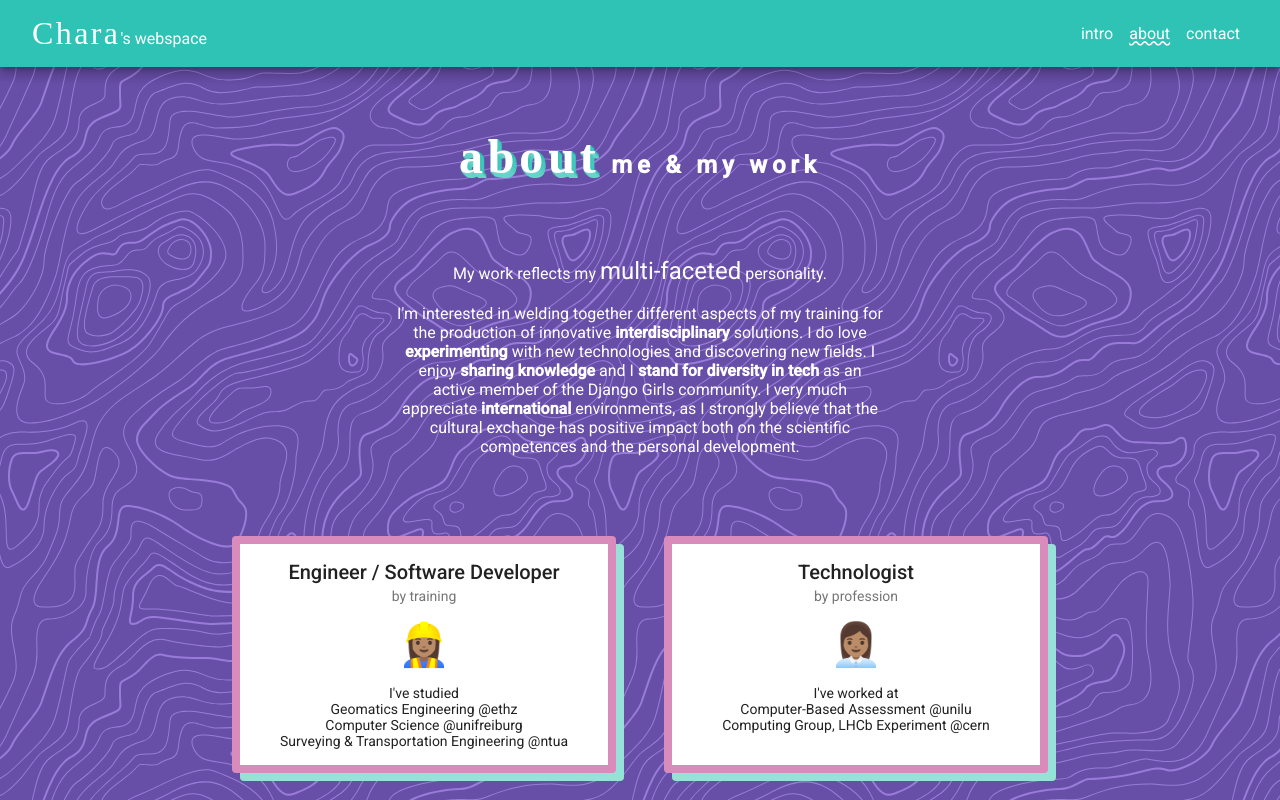
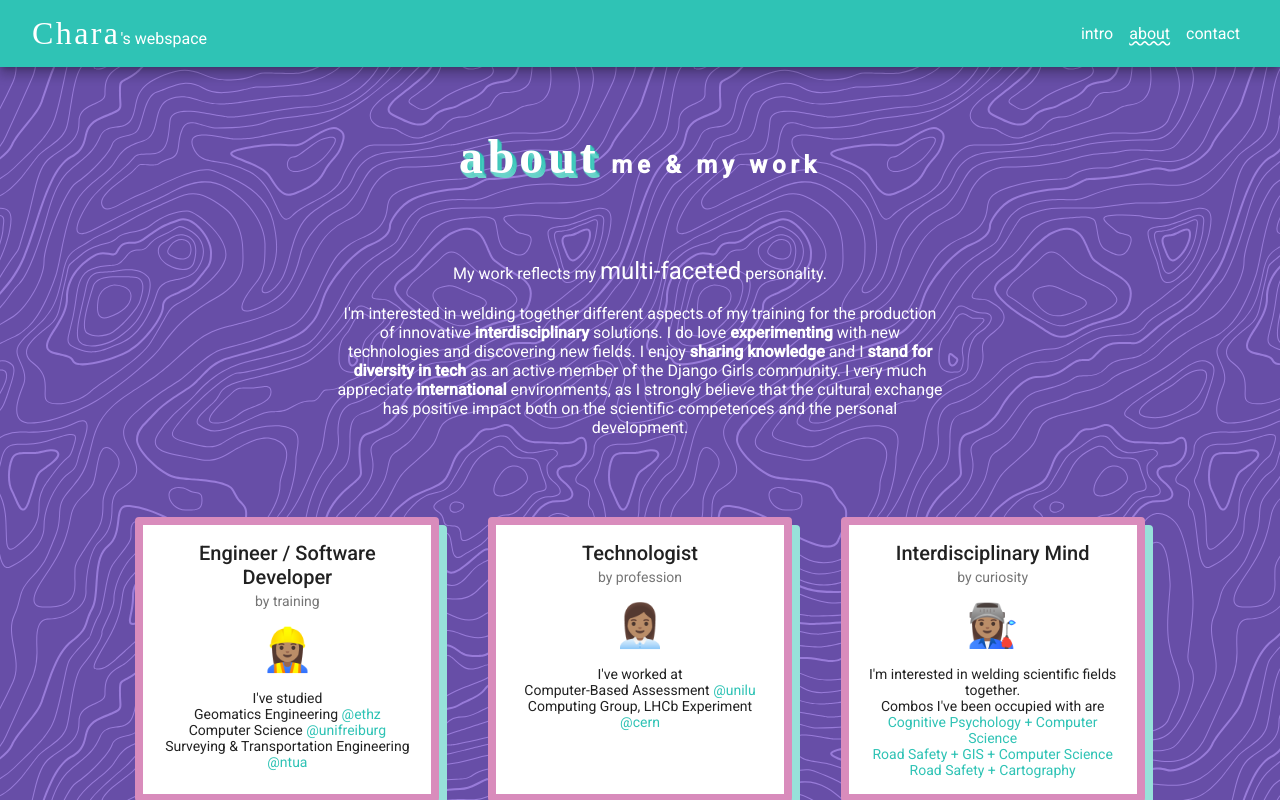
Before and after one commit to CharaLagou/charalagou, an Angular app: page /about in a window 1280 px wide. Shown: the top 800 px of the page. Built offline with nearby package versions, Linux system fonts and the light colour scheme; a web font is replaced by a local one.

Commit message:
Readme and Styles
-readme improvements
-media queries

```diff
--- a/src/app/components/about/about.component.html
+++ b/src/app/components/about/about.component.html
@@ -30,7 +30,7 @@
               I've studied<br />
               Geomatics Engineering
               <a
-                href="http://www.ika.ethz.ch/studium/masterprojektarbeit/2016_lagou_poster.pdf"
+                href="https://www.research-collection.ethz.ch/bitstream/handle/20.500.11850/258594/2017-ivt-jahresbericht.pdf#page=33"
                 target="_blank"
                 >@ethz</a
               ><br />
@@ -92,6 +92,11 @@
                 >Road Safety + GIS + Computer Science</a
               >
               <br />
+              <a
+                href="http://www.ika.ethz.ch/studium/masterprojektarbeit/2016_lagou_poster.pdf"
+                target="_blank"
+                >Road Safety + Cartography</a
+              >
             </p>
           </mat-card-content>
         </mat-card>
--- a/src/app/components/about/about.component.scss
+++ b/src/app/components/about/about.component.scss
@@ -2,11 +2,6 @@
 
 .x3 {
   color: map-get($map: $ng-app-accent, $key: default);
-}
-
-.narrow {
-  margin-left: 30%;
-  width: 40%;
 }
 
 div.flex-container {
@@ -15,9 +10,42 @@ div.flex-container {
   align-content: stretch;
 }
 
-div.flex-container>div {
-  flex: 0 0 24rem;
-  margin: 1.5rem;
+/* div.flex-container>div {
+  flex: 0 0 25%;
+  margin: 2%;
+  min-width: 20%;
+} */
+
+@media screen and (max-width: 599px) {
+  div.flex-container>div {
+    flex: 0 0 90%;
+    margin: 5% 0%;
+    min-width: 40%;
+  }
+}
+
+@media screen and (min-width: 600px) and (max-width: 959px) {
+  div.flex-container>div {
+    flex: 0 0 60%;
+    margin: 7%;
+    min-width: 30%;
+  }
+}
+
+@media screen and (min-width: 960px) and (max-width: 1279px) {
+  div.flex-container>div {
+    flex: 0 0 37%;
+    margin: 5%;
+    min-width: 20%;
+  }
+}
+
+@media screen and (min-width: 1280px) {
+  div.flex-container>div {
+    flex: 0 0 25%;
+    margin: 2%;
+    min-width: 10%;
+  }
 }
 
 mat-card-header {
@@ -29,3 +57,7 @@ mat-card {
   border: 0.5rem solid map-get($map: $ng-app-warn, $key: 200);
   box-shadow: 0.5rem 0.5rem 0 map-get($map: $ng-app-primary, $key: 200) !important;
 }
+
+mat-card a {
+  color: map-get($map: $ng-app-primary, $key: default);
+}
--- a/src/app/components/contact/contact.component.scss
+++ b/src/app/components/contact/contact.component.scss
@@ -3,8 +3,3 @@
 .x3 {
   color: map-get($map: $ng-app-accent, $key: default);
 }
-
-.narrow {
-  margin-left: 30%;
-  width: 40%;
-}
--- a/src/app/components/intro/intro.component.scss
+++ b/src/app/components/intro/intro.component.scss
@@ -4,11 +4,6 @@
   color: map-get($map: $ng-app-accent, $key: default);
 }
 
-.narrow {
-  margin-left: 30%;
-  width: 40%;
-}
-
 #pronouncer:hover, #pronouncer:active {
   color: map-get($map: $ng-app-primary, $key: default);
 }
--- a/src/styles.scss
+++ b/src/styles.scss
@@ -292,3 +292,36 @@ main > article {
     opacity: 0;
   }
 }
+
+.narrow {
+  margin-left: 30%;
+  width: 40%;
+}
+
+@media screen and (max-width: 599px) {
+  .narrow {
+    margin-left: 5%;
+    width: 90%
+  }
+}
+
+@media screen and (min-width: 600px) and (max-width: 959px) {
+  .narrow {
+    margin-left: 15%;
+    width: 70%;
+  }
+}
+
+@media screen and (min-width: 960px) and (max-width: 1279px) {
+  .narrow {
+    margin-left: 20%;
+    width: 60%;
+  }
+}
+
+@media screen and (min-width: 1280px) {
+  .narrow {
+    margin-left: 25%;
+    width: 50%;
+  }
+}
```
Also changed, not shown: 1 other file (tests, documents, lock files or other folders).
